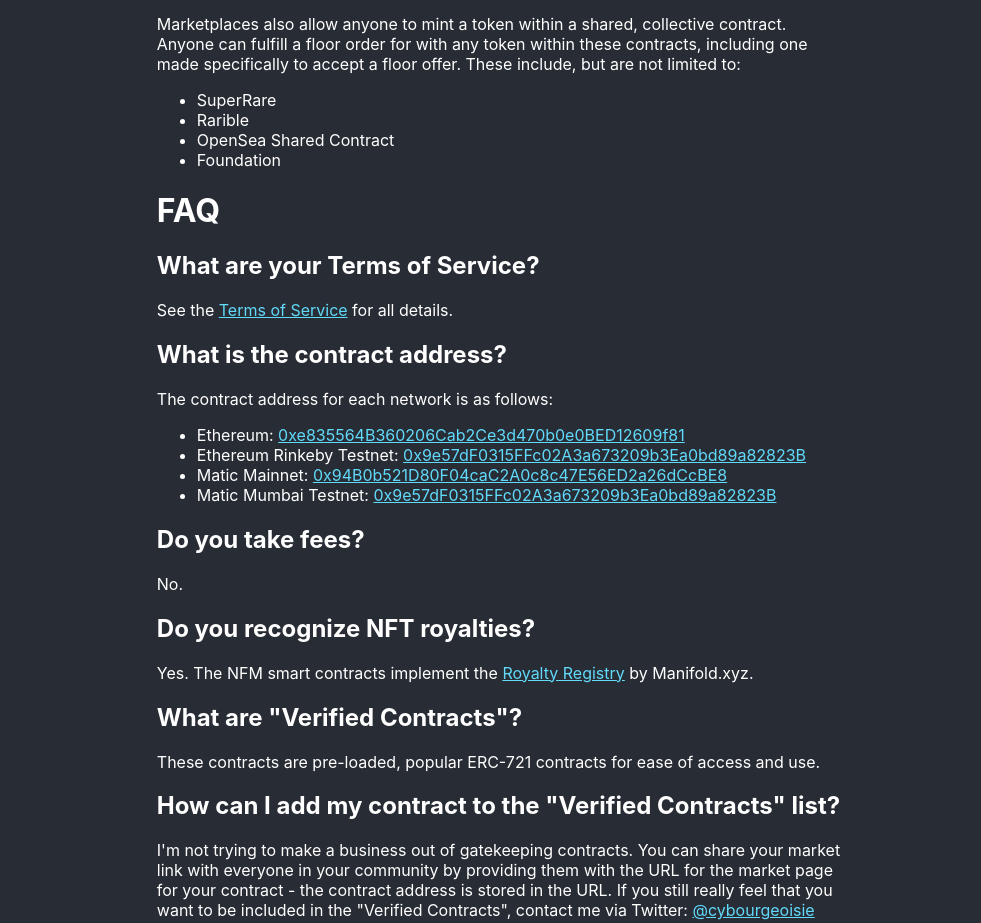
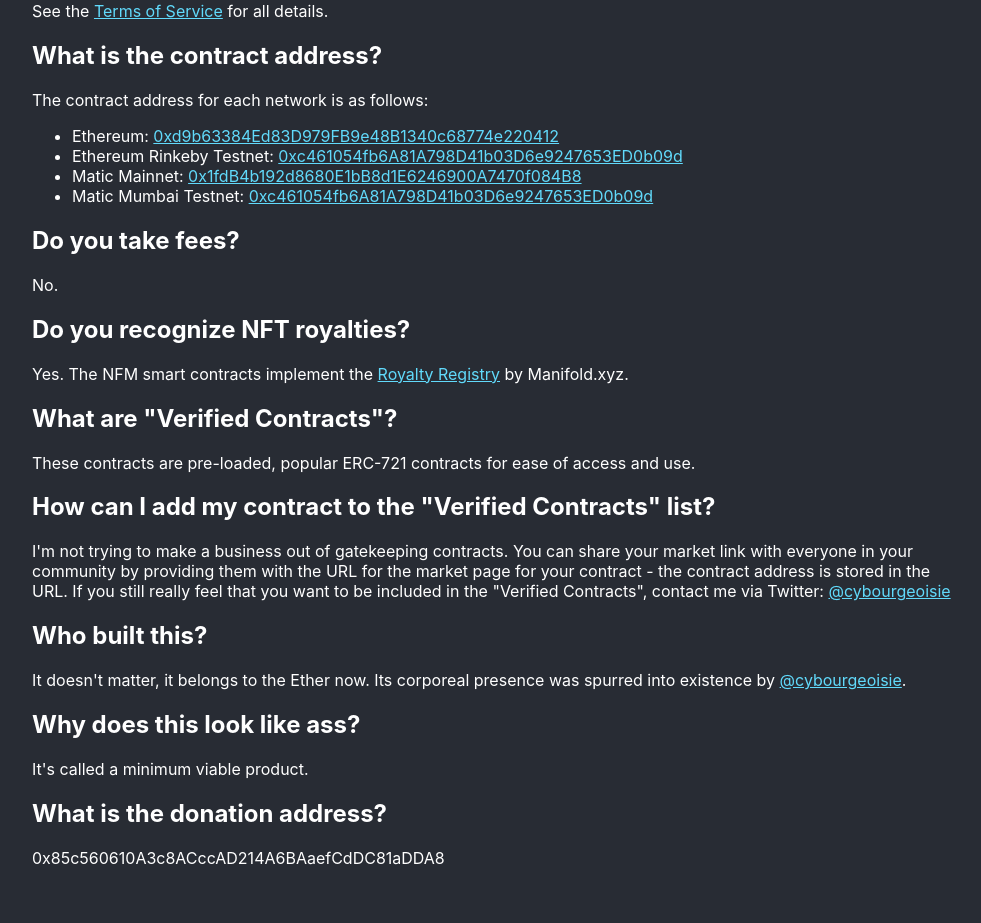
Before and after one commit to Cybourgeoisie/nft-floor-market-ui, a React (Create React App) app: page /about in a window 1280 px wide. Shown: the part 1510-2433 px from the top of the page, without its empty margins (140-1121 px from the left). After the commit the page ends 2410 px from the top, so only its background shows below. Built offline with nearby package versions, Linux system fonts and the light colour scheme.

Commit message:
New contracts, updates to activity

```diff
--- a/src/classes/EvmWrapper.js
+++ b/src/classes/EvmWrapper.js
@@ -131,7 +131,7 @@
 			callback(supportsERC721, supportsERC721 ? null : 'Not an ERC-721 contract');
 			return;
 		} catch (ex) {
-			console.log("Error in getContractName:", ex);
+			console.log("Error in validateNftContract:", ex);
 		}
 
 		callback(false, 'Not an ERC-721 contract');
@@ -153,7 +153,7 @@
 			callback(success, success ? null : `Not owner of NFT. Owner is ${address}, logged in as ${signerAddress}.`);
 			return;
 		} catch (ex) {
-			console.log("Error in getContractName:", ex);
+			console.log("Error in checkOwnerOfNft:", ex);
 		}
 
 		// Edge-case: something goes wrong
@@ -161,15 +161,16 @@
 	}
 
 	async getContractName(addr, callback) {
+		let name;
 		try {
 			let contract = new ethers.Contract(addr, contracts['erc721'].abi, this.provider);
-			let name = await contract.name();
+			name = await contract.name();
 			callback(name);
 		} catch (ex) {
 			console.log("Error in getContractName:", ex);
 		}
 
-		return false;
+		return name;
 	}
 
 	async getOwnedNfts(addr, callback) {
@@ -442,6 +443,17 @@
 			console.log("Error in getActivity:", ex);
 		}
 
+		// For each contract in the logs, get the name if possible
+		let contractToName = {};
+		for (let item of activity) {
+			if (contractToName.hasOwnProperty(item.contract)) {
+				item.contractName = contractToName[item.contract];
+			} else {
+				item.contractName = await this.getContractName(item.contract, () => {});
+				contractToName[item.contract] = item.contractName;
+			}
+		}
+
 		callback(activity);
 	}
 
--- a/src/components/pages/About.css
+++ b/src/components/pages/About.css
@@ -1,6 +1,6 @@
 .about-page {
   text-align: left;
-  width: 55%;
+  width: 75%;
 }
 
 @media (max-width: 800px) {
--- a/src/components/pages/Activity.js
+++ b/src/components/pages/Activity.js
@@ -7,6 +7,7 @@
 function Activity() {
   const [currencyAbbr, setCurrencyAbbr] = useState('ETH');
   const [activityList, setActivityList] = useState([]);
+  const [isLoading, setIsLoading] = useState(true);
 
   async function loadActivity() {
     console.log("loadActivity");
@@ -21,6 +22,7 @@
 
     EvmWrapper.getActivity((activity) => {
 
+      setIsLoading(false);
       setActivityList(activity);
 
     });
@@ -42,9 +44,7 @@
   }, []);
 
   function renderActivityList() {
-    let table = "There is no recent market activity.";
-
-    console.log(activityList);
+    let table = (isLoading) ? "Loading recent market activity..." : "There is no recent market activity.";
 
     if (activityList && activityList.length > 0) {
       let rows = []
@@ -54,6 +54,7 @@
             <td>{event.event}</td>
             <td>{event.time}</td>
             <td>{event.offerId}</td>
+            <td>{shortAddress(event.contract)}{event.contractName ? (<><br />({event.contractName})</>) : ""}</td>
             <td>{shortAddress(event.offerer)}</td>
             <td>{event.value ? event.value + " " + currencyAbbr : ""}</td>
             <td>{shortAddress(event.seller)}</td>
@@ -68,6 +69,7 @@
             <th>Event</th>
             <th>Time</th>
             <th>Offer ID</th>
+            <th>Contract</th>
             <th>Offerer</th>
             <th>Value</th>
             <th>Seller</th>
--- a/src/config/contracts.js
+++ b/src/config/contracts.js
@@ -421,10 +421,10 @@
 		},
 		"v.0.0" : {
 			"address" : {
-				"1"     : '0xe835564B360206Cab2Ce3d470b0e0BED12609f81',
-				"4"     : '0x9e57dF0315FFc02A3a673209b3Ea0bd89a82823B',
-				"137"   : '0x94B0b521D80F04caC2A0c8c47E56ED2a26dCcBE8',
-				"80001" : '0x9e57dF0315FFc02A3a673209b3Ea0bd89a82823B',
+				"1"     : '0xd9b63384Ed83D979FB9e48B1340c68774e220412',
+				"4"     : '0xc461054fb6A81A798D41b03D6e9247653ED0b09d',
+				"137"   : '0x1fdB4b192d8680E1bB8d1E6246900A7470f084B8',
+				"80001" : '0xc461054fb6A81A798D41b03D6e9247653ED0b09d',
 				"1337"  : '0x9E545E3C0baAB3E08CdfD552C960A1050f373042',
 				"31337" : '0x9E545E3C0baAB3E08CdfD552C960A1050f373042'
 			},
```
